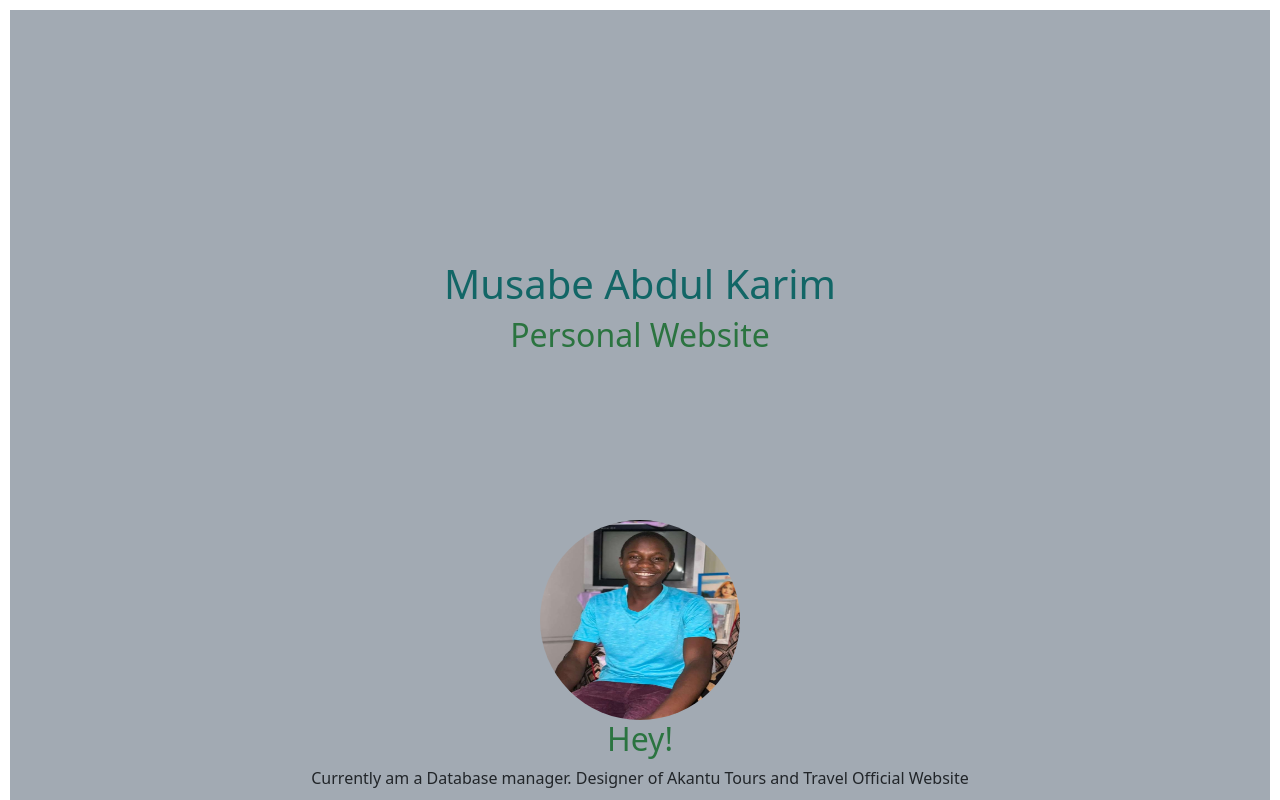
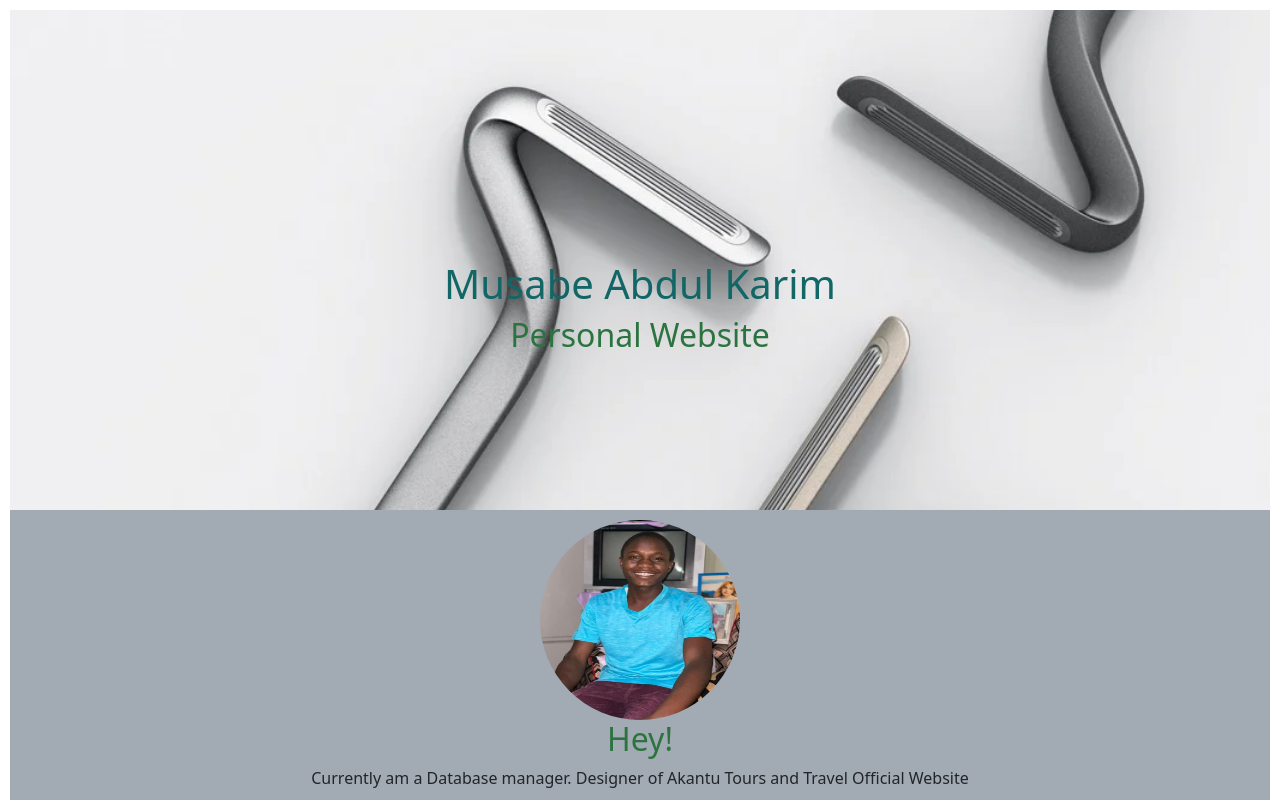
Before and after one commit to MusabeAK/karim21, a plain HTML site: page aboutMe.html in a window 1280 px wide. Shown: the top 800 px of the page. Drawn offline with nearby package versions, Linux system fonts and the light colour scheme.

Commit message:
Update MyWebsite.css

```diff
--- a/css/MyWebsite.css
+++ b/css/MyWebsite.css
@@ -87,7 +87,7 @@ div {
   text-align: center;
   background-size: cover;
   background-repeat: no-repeat;
-  background-image: url(images/layout2.webp);
+  background-image: url(/images/layout2.webp);
   padding-top: 250px;
 
 }
```
